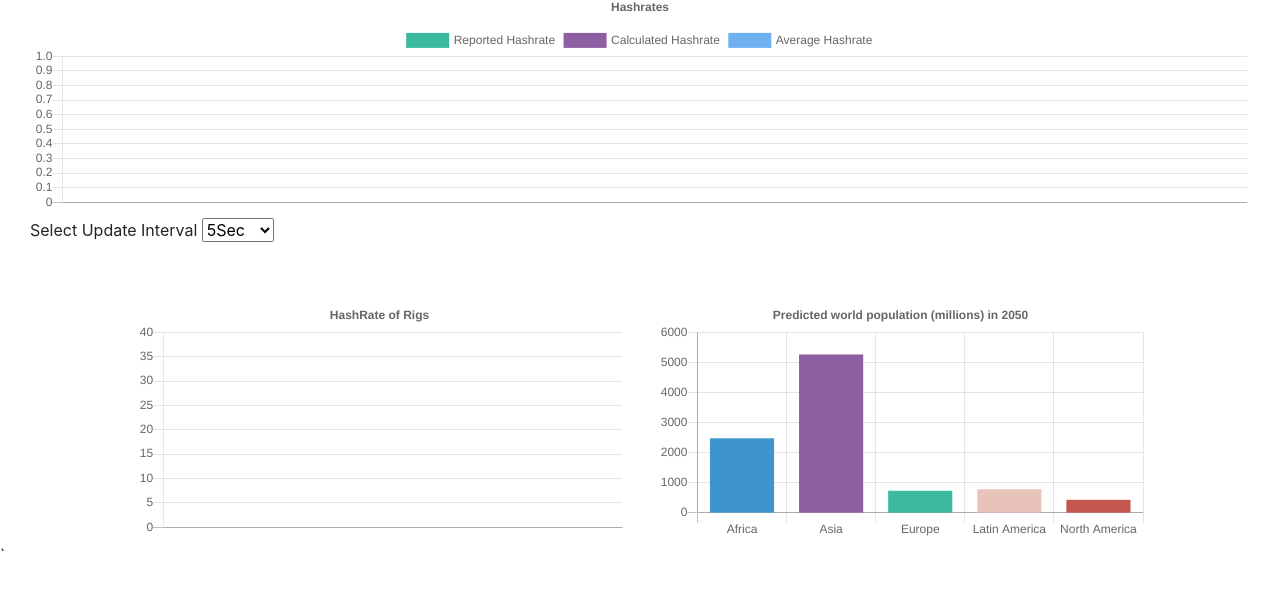
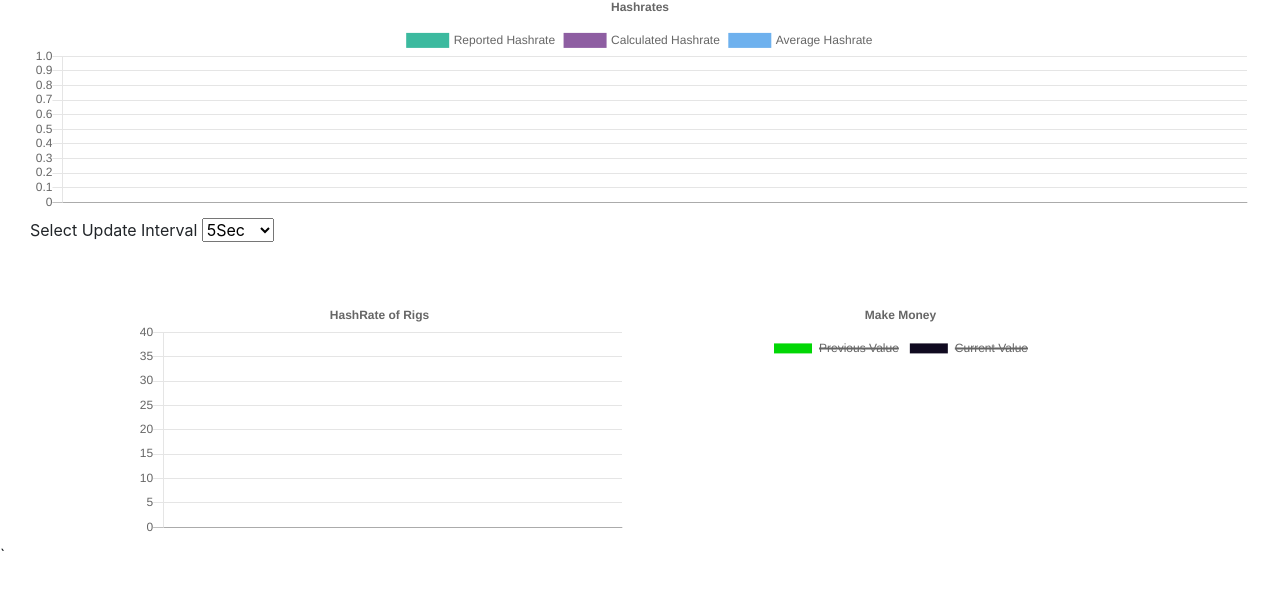
Before and after one commit to shyaboi/nanopoolEtraker, a plain HTML site: page index.html in a window 1280 px wide. Shown: the part 112-702 px from the top of the page. Drawn offline with nearby package versions, Linux system fonts and the light colour scheme; no server answers.

Commit message:
made p[ie chart change with current eth value

```diff
--- a/index.html
+++ b/index.html
@@ -40,13 +40,14 @@
         <canvas id="barChart" class="grid-child"></canvas>
     </div>
     <div class="col-md-5">
-        <canvas id="barChart2" class="grid-child"></canvas>
+        <canvas id="pie-chart" class="grid-child"></canvas>
     </div>
     </div>
     </div>
     </div>
     <script src="index.js"></script>
     <script src="indexTwo.js"></script>
+    <script src="indexThree.js"></script>
 </body>
 </html>
 
--- a/index.js
+++ b/index.js
@@ -68,10 +68,10 @@ const cDataGet = () => {
 
     let tc = cBalChange + cTBalChange
     change.innerHTML = '+'+tc
-    console.log(tc)
+    // console.log(tc)
   }
   cBal = currentBalance;
-  title.innerHTML = `Miner Balance ~ <span style="color: grey;">ETH</span><span style="color: green;">${cBal}</span>\n perDay  <span style="color: green;">$${gMoneyPD}</span> ~ perHour <span style="color: green;">$${gMoneyPH}</span>`
+  title.innerHTML = `Miner Balance ~ <span style="color: grey;">ETH</span><span style="color: green;" id="mon" >${cBal}</span>\n perDay  <spanstyle="color: green;">$${gMoneyPD}</span> ~ perHour <span style="color: green;">$${gMoneyPH}</span>`
   xdR.push(cHash);
 };
 
@@ -88,7 +88,6 @@ const rDataGet = () => {
   let rpData = JSON.parse(rData);
   let harsh = rpData.data;
   grHash = harsh
-  console.log();
   xdH.push(harsh);
 };
 
@@ -124,7 +123,7 @@ const setSel = ()=> {
 const doLoop = ()=> {
   setSel()
   if (selection == currentSelection) {
-    console.log(selection, currentSelection)
+    // console.log(selection, currentSelection)
     var ct = new Date();
     let stamp = ct.toISOString();
     let stampSub = stamp.substring(0, stamp.length - 8);
@@ -134,7 +133,7 @@ const doLoop = ()=> {
     muhCrypto.update();
     makeMoney();
   }else{
-    console.log(selection, currentSelection)
+    // console.log(selection, currentSelection)
 
     clearInterval(looper)
     currentSelection = selection
--- /dev/null
+++ b/indexThree.js
@@ -0,0 +1,41 @@
+let moneyMe = []
+const fetcher = async ()=> {
+    let mon = document.getElementById("mon")
+    x = mon.innerHTML
+    let res  = await fetch(`https://api.coinbase.com/v2/prices/ETH-USD/buy`);
+    let data = await res.json()
+    let exchange = data.data.amount
+    let tots = exchange * mon.innerHTML
+    console.log(tots)
+    moneyMe.push(tots)
+
+    moneyChart.update()
+
+    console.log(mon.innerHTML)
+    setTimeout(() => {
+
+        moneyMe.pop()
+    }, 9700);
+}
+
+
+
+const moneyChart = new Chart(document.getElementById("pie-chart"), {
+    type: 'pie',
+    data: {
+      labels: ["Previous Value", "Current Value"],
+      datasets: [{
+        label: "Population (millions)",
+        backgroundColor: ["#01D705","#100A20"],
+        data: moneyMe
+      }]
+    },
+    options: {
+      title: {
+        display: true,
+        text: 'Make Money'
+      }
+    }
+});
+
+const lupe = setInterval(fetcher, 5000)
--- a/indexTwo.js
+++ b/indexTwo.js
@@ -83,7 +83,7 @@ const makeEl = async (b,m)=> {
             // console.log(m[i])
             theseBars.update();
         }
-    }, 1000);
+    }, 1500);
 
 
     miners = mBois
@@ -108,11 +108,11 @@ const fHash = (b)=> {
             b[i] = el[i]
         }
 
-        console.log(el)
+        // console.log(el)
         theseBars.update()
         workksH = []
         el = []
-        console.log(el)
+        // console.log(el)
         setTimeout(() => {
             fHash(bar1Data)
             theseBars.update()
@@ -120,83 +120,12 @@ const fHash = (b)=> {
         }, 10000);
     }
     else{
-        console.log(el)
+        // console.log(el)
     }
     })
 }
 
-// const upHash = (b)=> {
-
-
-
-// }
 fHash(bar1Data)
 let loopy = setInterval(fHash(bar1Data), 10000);
 
     makeEl(bar1Data,miners)
-
-
-
-
-
-
-
-
-
-
-
-
-
-
-
-
-
-
-
-
-
-
-
-
-
-
-
-
-
-
-
-
-
-
-
-
-
-
-
-
-
-
-
-
-
-
-new Chart(document.getElementById("barChart2"), {
-    type: 'bar',
-    data: {
-      labels: ["Africa", "Asia", "Europe", "Latin America", "North America"],
-      datasets: [
-        {
-          label: "Population (millions)",
-          backgroundColor: ["#3e95cd", "#8e5ea2","#3cba9f","#e8c3b9","#c45850"],
-          data: [2478,5267,734,784,433]
-        }
-      ]
-    },
-    options: {
-      legend: { display: false },
-      title: {
-        display: true,
-        text: 'Predicted world population (millions) in 2050'
-      }
-    }
-});
```
